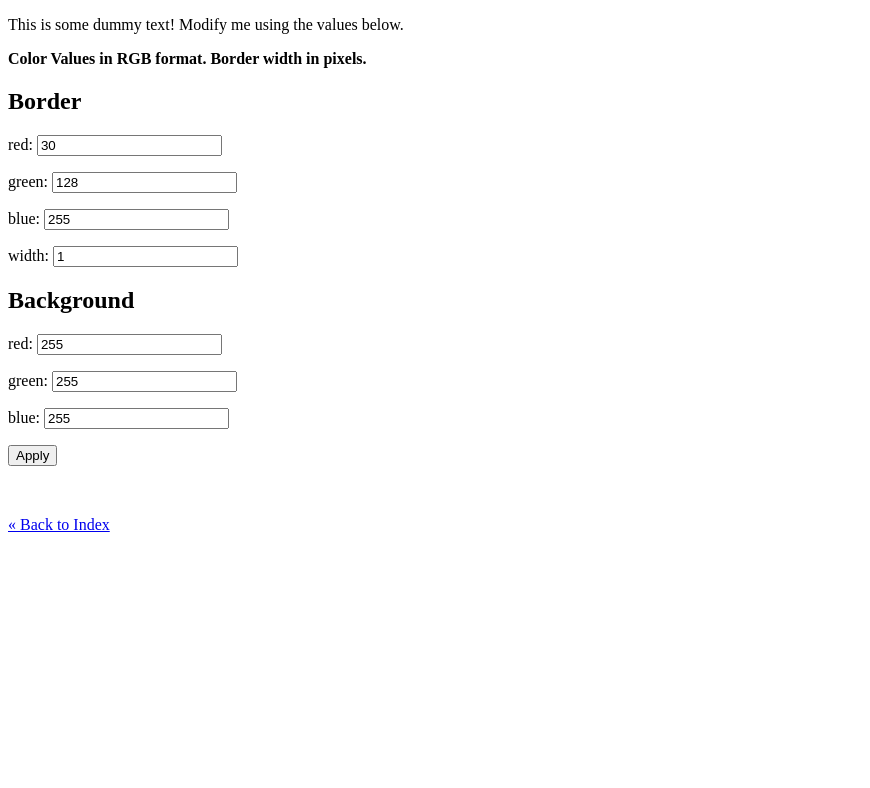
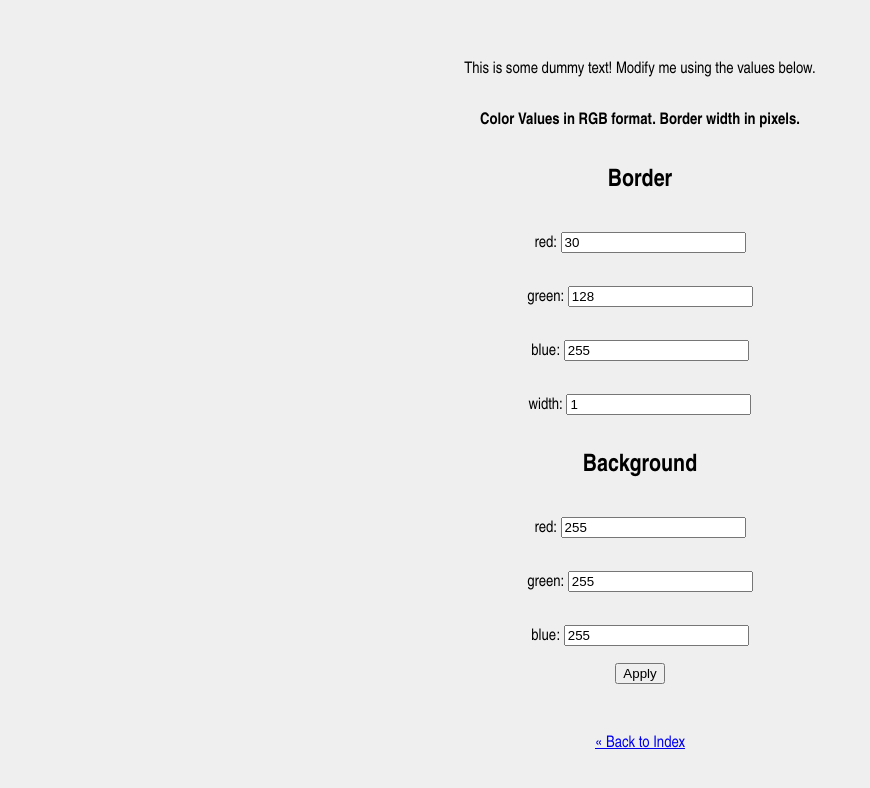
Before and after one commit to amacgillivray/eecs448_lab8, a plain HTML site: page exercise04.html in a window 1280 px wide. Shown: the whole page, without its empty margins (0-870 px from the left). Drawn offline with Linux system fonts and the light colour scheme.

Commit message:
include css on all exercises fixed caption on exercise 3

```diff
--- a/exercise04.html
+++ b/exercise04.html
@@ -2,8 +2,9 @@
 <html>
     <head>
         <title>Exercise 04</title>
+        <link rel="stylesheet" href="./style.css" type="text/css">
     </head>
-    <body>
+    <body class="e04">
         <p id="focus">This is some dummy text! Modify me using the values below.</p>
         <p><b>Color Values in RGB format. Border width in pixels.</b></p>
 
--- a/style.css
+++ b/style.css
@@ -1,4 +1,6 @@
-body.e02 {
+body.e01,
+body.e02,
+body.e04 {
     padding: 45px 45px;
     display: flex;
     flex-direction: column;
@@ -72,7 +74,7 @@ article {
     font-size: 1.8em;
     align-items: flex-start;
 }
-caption {
+.caption {
     color: #777;
     font-size: 0.85em;
     font-style: italic;
```
Also changed, not shown: exercise01.html (+2 -1 lines), exercise03.html (+1 -1 lines).
